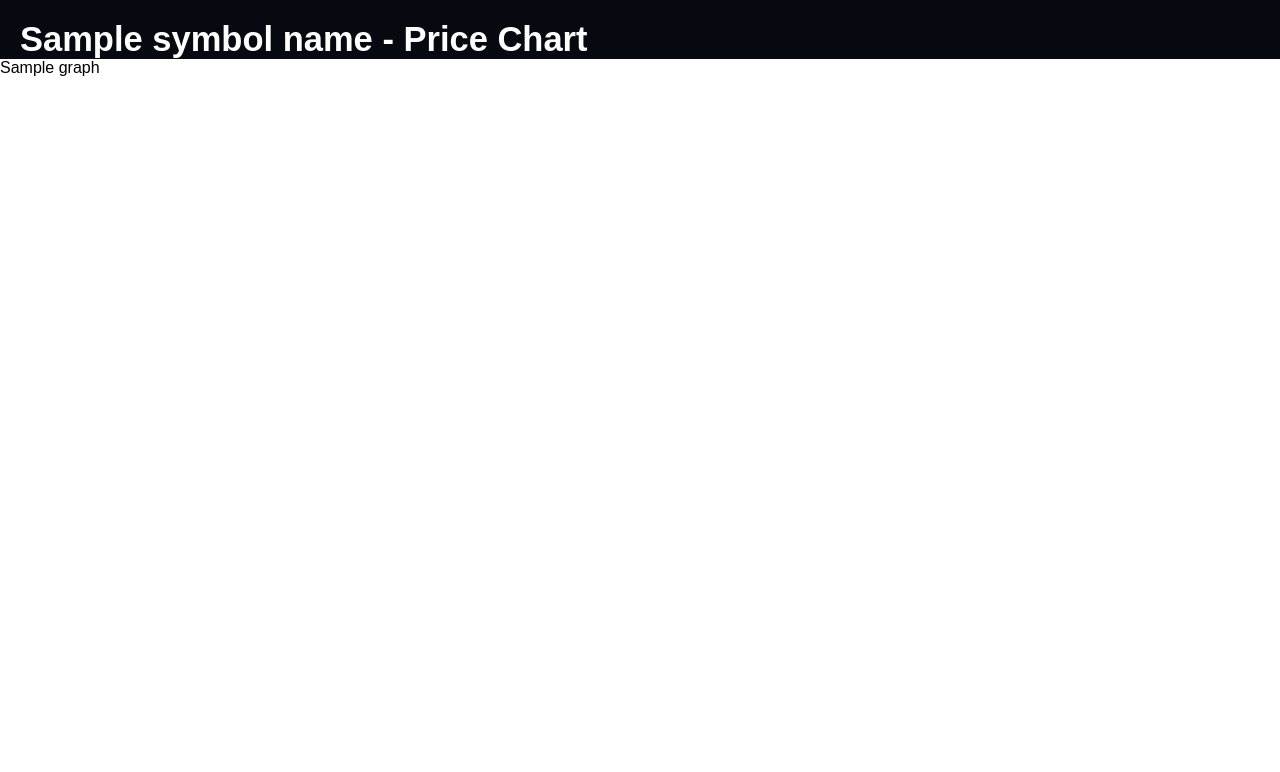
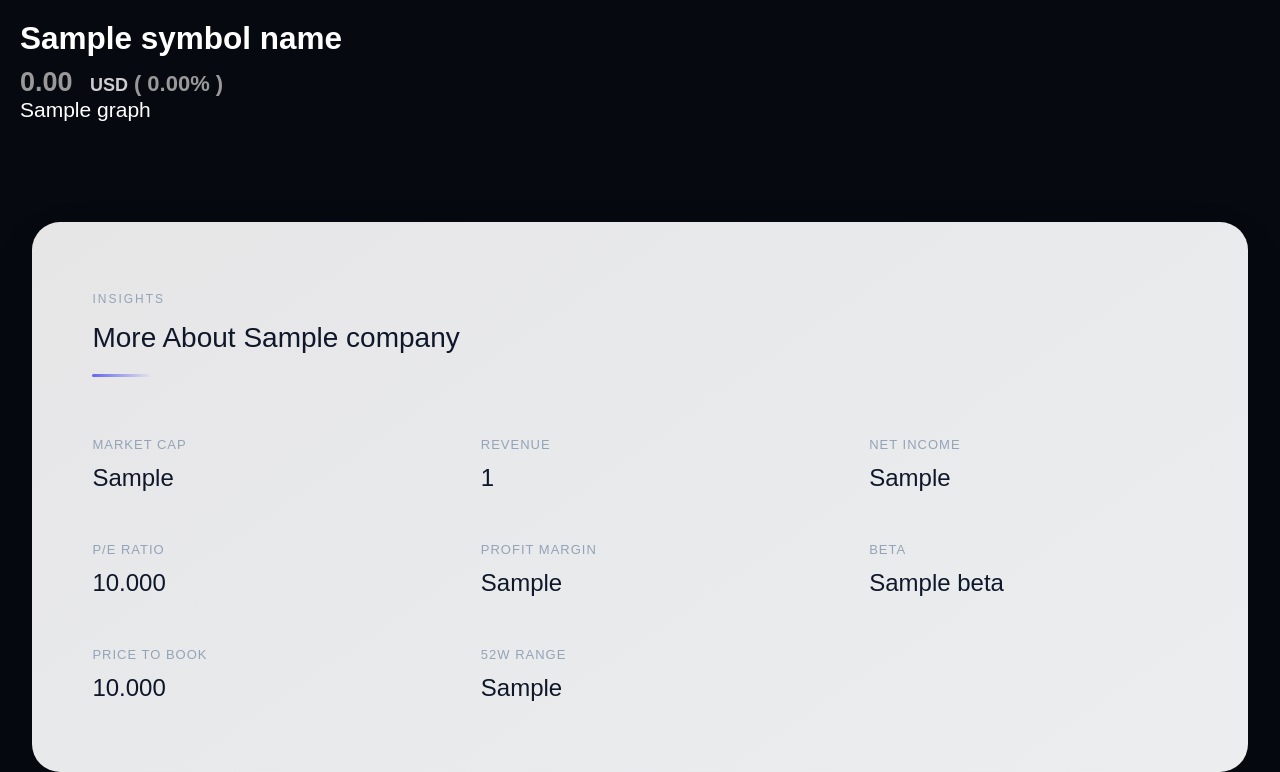
Before and after one commit to AlvinJoby/stockometer, a Flask app: template templates/main.html in a window 1280 px wide. Shown: the part 46-818 px from the top of the page. Before the commit the page ends 122 px from the top, so only its background shows below. Run offline with Flask 3, Linux system fonts and the light colour scheme; the template is opened without the code that fills it: most values are stand-ins (such as "Sample title", 1, 10 or a date in 2020).

Commit message:
updated the company info section

```diff
--- a/app.py
+++ b/app.py
@@ -1,7 +1,8 @@
 from flask import Flask,render_template,request
 from validation import validateInput
-from retrieveData import retrieve_data
+from retrieveData import retrieve_data,retrieve_ltp,retrieve_companyInfo
 from graph import generate_graph
+from analysis.company_data import companyData,format_large_number
 import pandas as pd
 
 
@@ -23,7 +24,18 @@ def analyze():
     data = retrieve_data(symbol)
     graphPlot = generate_graph(data,symbol)
 
-    return render_template("main.html",graph=graphPlot,symbol_name=symbol)
+    LTP = retrieve_ltp(data,symbol)
+    ticker = retrieve_companyInfo(symbol)
+    company= companyData(ticker)
+
+    company["marketCap"] = format_large_number(company["marketCap"])
+    company["totalRevenue"] = format_large_number(company["totalRevenue"])
+    company["netIncomeToCommon"] = format_large_number(company["netIncomeToCommon"])
+    company["profitMargins"] = f"{company['profitMargins'] * 100:.2f}%"
+
+    return render_template("main.html",graph=graphPlot,symbol_name=ticker.info['longName'],
+                           tLTP=LTP['tLTP'],percentChange=LTP['percentChange'],
+                           currency=ticker.info['currency'],company=company)
 
 
 if __name__ == "__main__":
--- a/graph.py
+++ b/graph.py
@@ -38,7 +38,7 @@ def generate_graph(data, symbol):
         plot_bgcolor="#05080e",
         dragmode="pan",
         hovermode="x unified",
-        height=500,
+        height=520,
         margin=dict(l=10, r=10, t=20, b=40),
 
         showlegend=False
--- a/static/main.css
+++ b/static/main.css
@@ -10,6 +10,7 @@
     padding: 10px 30px;
     position: sticky;
     top: 0;
+    z-index: 1000;
 }
 
 .navbar h1 {
@@ -18,10 +19,132 @@
     font-size: 22px;
 }
 
-.symbol_name {
+.symbol_header {
     padding: 20px 20px;
     padding-bottom: 0;
     color: white;
     background-color: #06090f;
-    font-size: 23px;
+    font-size: 21px;
 }
+
+#ltp_area {
+    margin-top: 10px;
+    font-weight: bold;
+}
+
+.ltp-price {
+    margin-right: 10px;
+    font-size: 27px;
+}
+
+.ltp-price.positive {
+    color: #16c784;
+}
+
+.ltp-price.negative {
+    color: #ea3943;
+}
+
+.ltp-price.neutral {
+    color: #999999;
+}
+
+.ltp-change {
+    font-size: 22px;
+    color: #999999;
+}
+
+#currency {
+    font-size: 18px;
+    color: #cecdd1;
+}
+
+.metrics-wrapper {
+    margin-top: 100px;
+    width: 100%;
+}
+
+/* PANEL */
+.metrics-panel {
+    width: 98%;
+    margin: 0 auto;
+    padding: 70px 60px;
+    border-radius: 28px;
+
+    background: linear-gradient(
+        145deg,
+        rgba(255,255,255,0.9),
+        rgba(248,250,252,0.95)
+    );
+
+    backdrop-filter: blur(18px);
+
+    box-shadow:
+        0 20px 60px rgba(0,0,0,0.05),
+        0 5px 20px rgba(0,0,0,0.03);
+}
+
+/* HEADER INSIDE PANEL */
+.panel-header {
+    margin-bottom: 60px;
+    position: relative;
+}
+
+.panel-eyebrow {
+    font-size: 12px;
+    text-transform: uppercase;
+    letter-spacing: 2px;
+    color: #94a3b8;
+    display: block;
+    margin-bottom: 14px;
+}
+
+.panel-header h2 {
+    font-size: 28px;
+    font-weight: 500;
+    color: #0f172a;
+    line-height: 1.3;
+    position: relative;
+}
+
+/* Subtle accent line */
+.panel-header h2::after {
+    content: "";
+    display: block;
+    width: 60px;
+    height: 3px;
+    margin-top: 18px;
+    background: linear-gradient(to right, #6366f1, transparent);
+    border-radius: 2px;
+}
+
+/* GRID */
+.metrics-grid {
+    display: grid;
+    grid-template-columns: repeat(auto-fit, minmax(250px, 1fr));
+    gap: 50px 70px;
+}
+
+/* METRIC */
+.metric {
+    transition: transform 0.25s ease;
+}
+
+.metric span {
+    font-size: 13px;
+    text-transform: uppercase;
+    letter-spacing: 1px;
+    color: #94a3b8;
+    display: block;
+    margin-bottom: 12px;
+}
+
+.metric strong {
+    font-size: 24px;
+    font-weight: 500;
+    color: #0f172a;
+}
+
+.metric:hover {
+    transform: translateY(-6px);
+}
--- a/templates/main.html
+++ b/templates/main.html
@@ -1,20 +1,102 @@
 <!DOCTYPE html>
 <html lang="en">
+
 <head>
     <meta charset="UTF-8">
     <meta name="viewport" content="width=device-width, initial-scale=1.0">
     <link rel="stylesheet" href="{{ url_for('static', filename='main.css') }}">
     <title>Overview</title>
 </head>
+
 <body>
+
     <div class="navbar">
         <h1>Stockometer</h1>
     </div>
-    <div class="symbol_name">
-        <h2>{{ symbol_name }} - Price Chart</h2>
+
+    <div class="symbol_header">
+        <h2>{{ symbol_name }}</h2>
+
+        <div id="ltp_area">
+
+            <span class="ltp-price
+        {{ 'positive' if percentChange > 0
+           else 'negative' if percentChange < 0
+           else 'neutral' }}">
+                {{ "%.2f"|format(tLTP) }}
+            </span><span id="currency">{{ currency }}</span>
+
+            <span class="ltp-change">
+                ({% if percentChange > 0 %}
+                +{{ "%.2f"|format(percentChange) }}%
+                {% else %}
+                {{ "%.2f"|format(percentChange) }}%
+                {% endif %})
+            </span>
+
+        </div>
+
+        <div class="graph">
+            {{ graph | safe }}
+        </div>
+
+
+        <section class="metrics-wrapper">
+
+    <div class="metrics-panel">
+
+        <div class="panel-header">
+            <span class="panel-eyebrow">Insights</span>
+            <h2>More About {{ company.longName }}</h2>
+        </div>
+
+        <div class="metrics-grid">
+
+            <div class="metric">
+                <span>Market Cap</span>
+                <strong>{{ company.marketCap }}</strong>
+            </div>
+
+            <div class="metric">
+                <span>Revenue</span>
+                <strong>{{ company.totalRevenue }}</strong>
+            </div>
+
+            <div class="metric">
+                <span>Net Income</span>
+                <strong>{{ company.netIncomeToCommon }}</strong>
+            </div>
+
+            <div class="metric">
+                <span>P/E Ratio</span>
+                <strong>{{ "%.3f"|format(company.trailingPE) }}</strong>
+            </div>
+
+            <div class="metric">
+                <span>Profit Margin</span>
+                <strong>{{ company.profitMargins }}</strong>
+            </div>
+
+            <div class="metric">
+                <span>Beta</span>
+                <strong>{{ company.beta }}</strong>
+            </div>
+
+            <div class="metric">
+                <span>Price to Book</span>
+                <strong>{{ "%.3f"|format(company.priceToBook) }}</strong>
+            </div>
+
+            <div class="metric">
+                <span>52W Range</span>
+                <strong>{{ company.fiftyTwoWeekRange }}</strong>
+            </div>
+
+        </div>
+
     </div>
-    <div class="graph">
-        {{ graph| safe }}
-    </div>
+
+</section>
 </body>
+
 </html>
```
Also changed, not shown: analysis/company_data.py (added, +38 -0 lines), retrieveData.py (+15 -1 lines).
